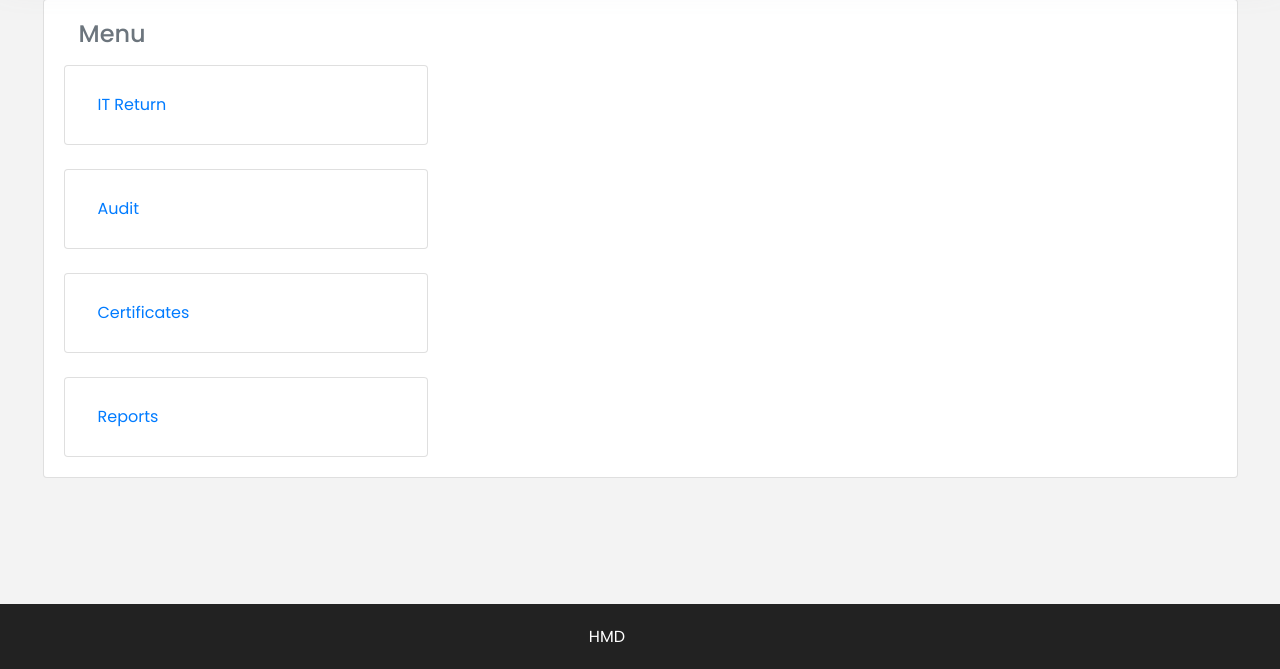
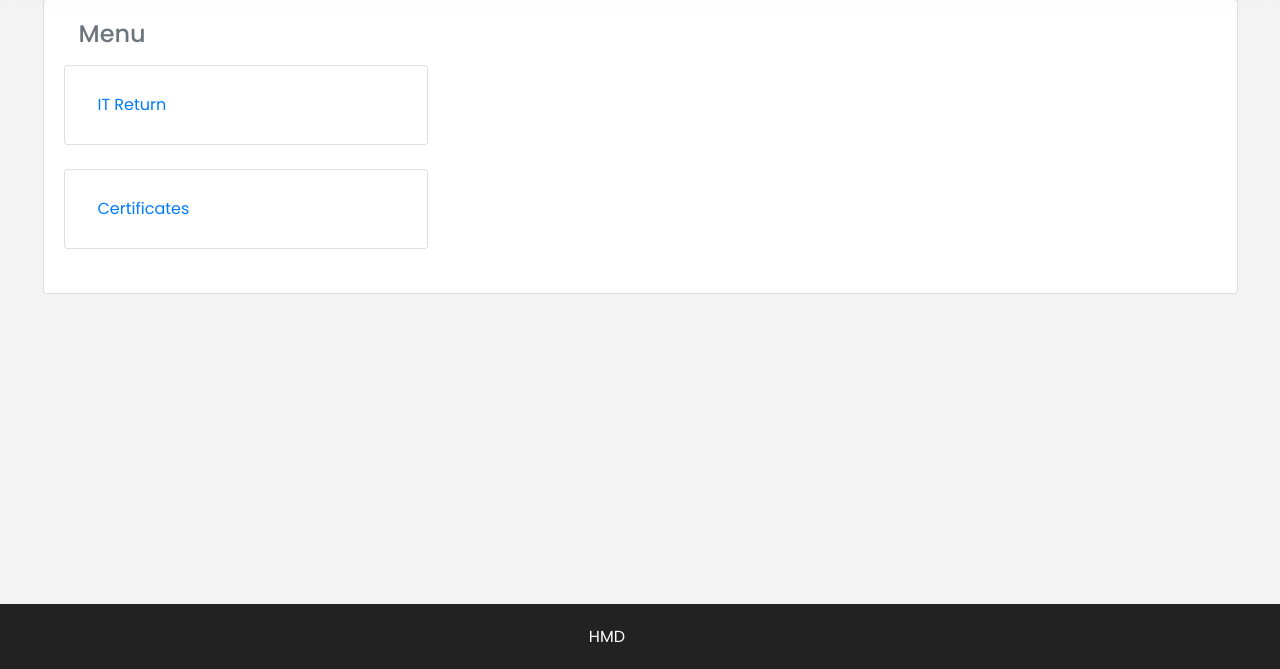
Before and after one commit to harin8/HMD, a Django app: page / in a window 1280 px wide. Shown: the part 131-800 px from the top of the page. Run offline with Django 3.2, Linux system fonts and the light colour scheme; some libraries are stand-ins or nearby versions.

Commit message:
Update landing.html

```diff
--- a/IT_Return/templates/landing.html
+++ b/IT_Return/templates/landing.html
@@ -15,21 +15,21 @@
                                     <button type="button" class="btn btn-link" id="it-return">IT Return</button>
                                 </div>
                             </div><br>
-                            <div class="card widget-box-three">
+                            <!--<div class="card widget-box-three">
                                 <div class="card-body">
                                     <button type="button" class="btn btn-link" id="audit">Audit</button>
                                 </div>
-                            </div><br>
+                            </div><br>-->
                             <div class="card widget-box-three">
                                 <div class="card-body">
                                     <a role="button" href="{% url 'Certificates Landing' %}" class="btn btn-link" id="certificates">Certificates</a>
                                 </div>
                             </div><br>
-                            <div class="card widget-box-three">
+                            <!--<div class="card widget-box-three">
                                 <div class="card-body">
                                     <button type="button" class="btn btn-link" id="reports">Reports</button>
                                 </div>
-                            </div>
+                            </div>-->
                         </div>
                         <div class="col-4 m-4" id="sub-menu" style="display: none;">
                         </div>
```
